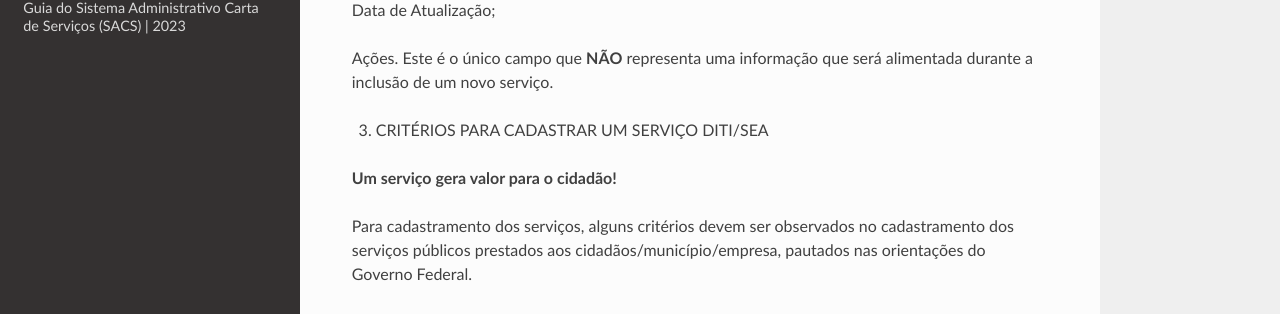
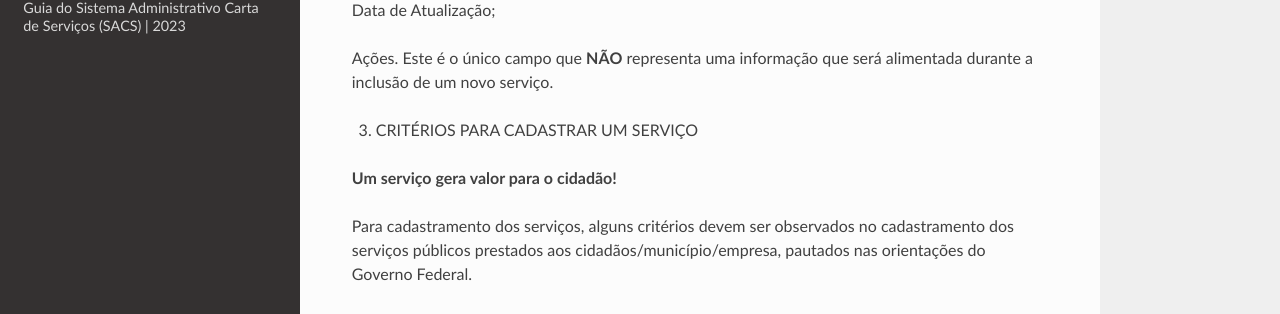
Before and after one commit to brunoaltieri/cartadeservicos, a Sphinx documentation site: the page built from docs/source/index.rst, in a window 1280 px wide and 900 px high, scrolled down 4093 px. Shown: the part 137-451 px from the top of the window. Built offline with Sphinx 7.4.7 and the Read the Docs theme 2.0.0, drawn with Linux system fonts in a browser that asks for light colours.

Commit message:
Update index.rst

```diff
--- a/docs/source/index.rst
+++ b/docs/source/index.rst
@@ -132,7 +132,7 @@ Data de Atualização;
 
 Ações. Este é o único campo que **NÃO** representa uma informação que será alimentada durante a inclusão de um novo serviço.
 
-3. CRITÉRIOS PARA CADASTRAR UM SERVIÇO DITI/SEA
+3. CRITÉRIOS PARA CADASTRAR UM SERVIÇO
 
 **Um serviço gera valor para o cidadão!**
 
```
